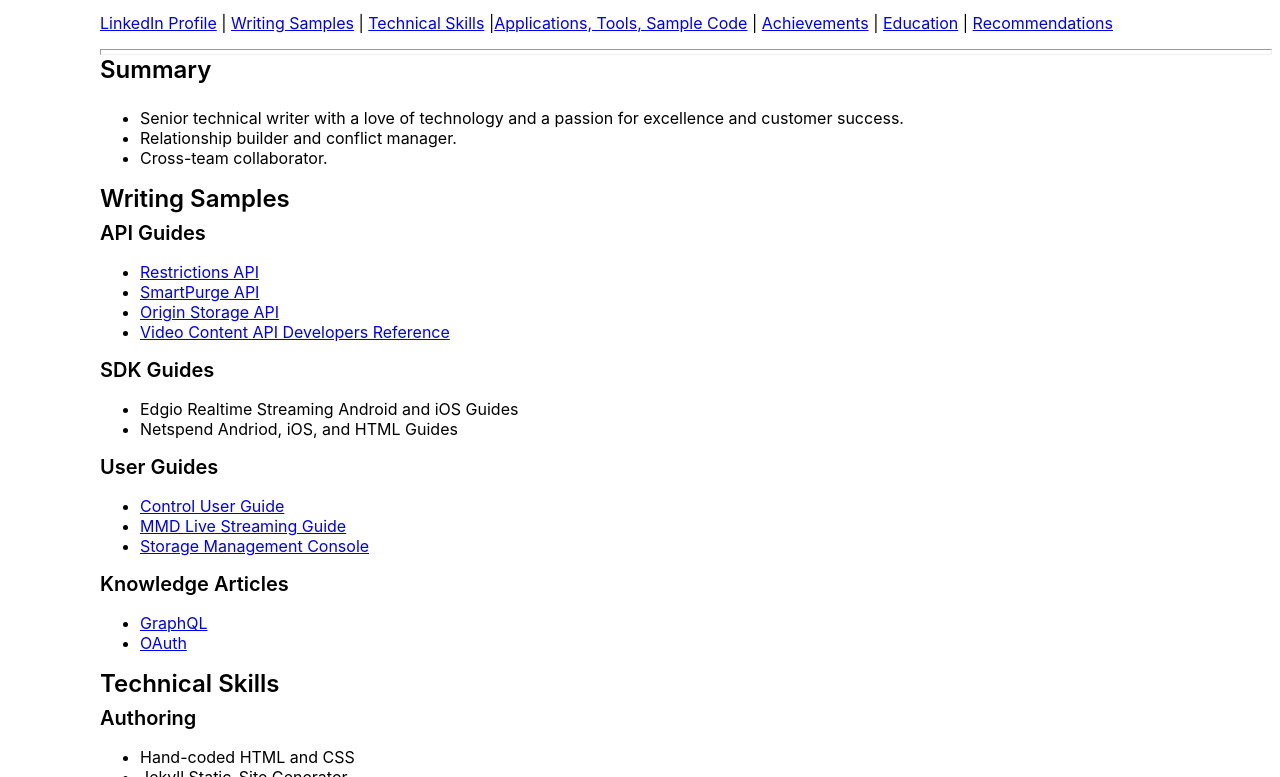
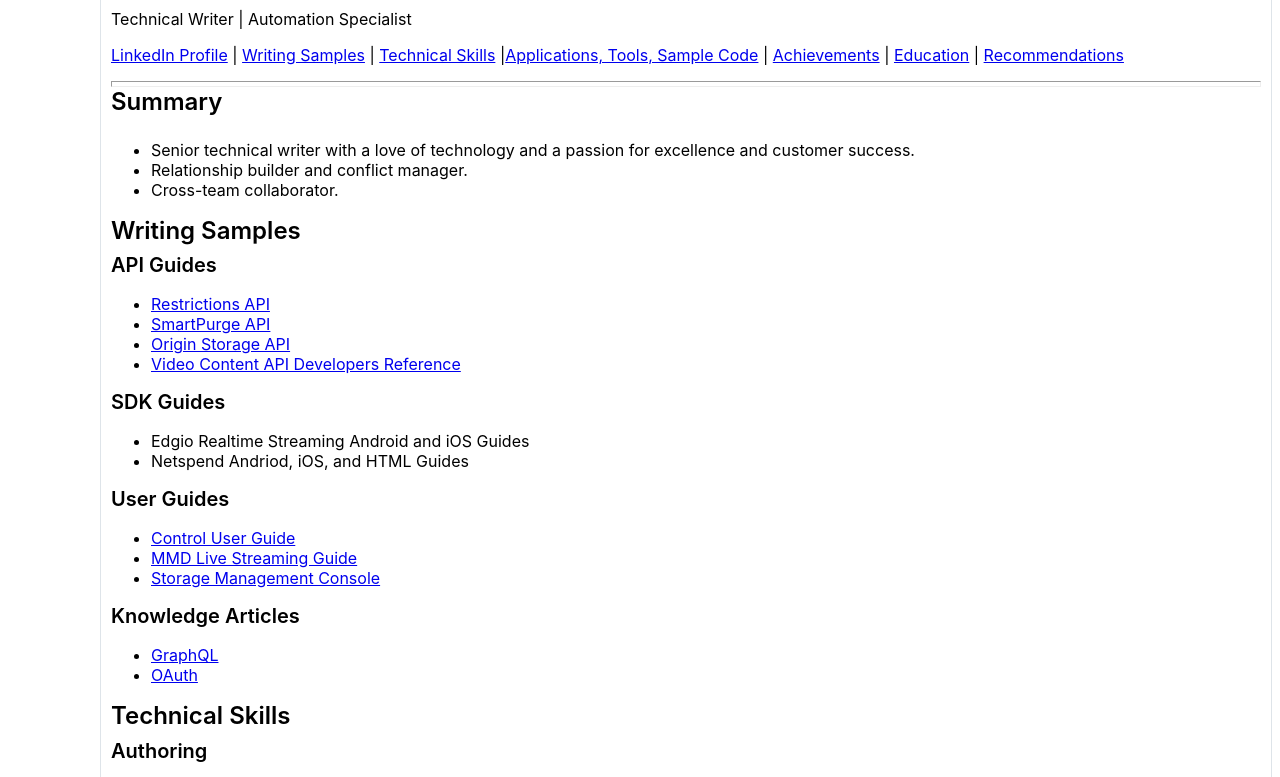
Before and after one commit to Steve-O-Murphy/Steve-O-Murphy.github.io, a plain HTML site: page index.html in a window 1280 px wide. Shown: the part 97-874 px from the top of the page. Drawn offline with Linux system fonts and the light colour scheme.

Commit message:
style changes

```diff
--- a/styles/style.css
+++ b/styles/style.css
@@ -1,9 +1,6 @@
 body {
     font-family: -apple-system, BlinkMacSystemFont, "Segoe UI", "Noto Sans", Helvetica, Arial, sans-serif, "Apple Color Emoji", "Segoe UI Emoji";
     margin-left: 100px;
-    /* border: 1px solid #d1d9e0b3 var(  --borderColor-muted, var(--color-border-muted)   );
-    border-radius: 3px;  */
-
 }
 
 h1, h2 {
@@ -35,8 +32,9 @@ h3 {
 }
 
 .rounded-container {
-    border: 1px solid #d1d9e0b3 var(  --borderColor-muted, var(--color-border-muted)   );
+    border: 1px solid #d1d9e0b3;
     border-radius: 3px;
+    padding: 10px;
 }
 
 hr {
```
